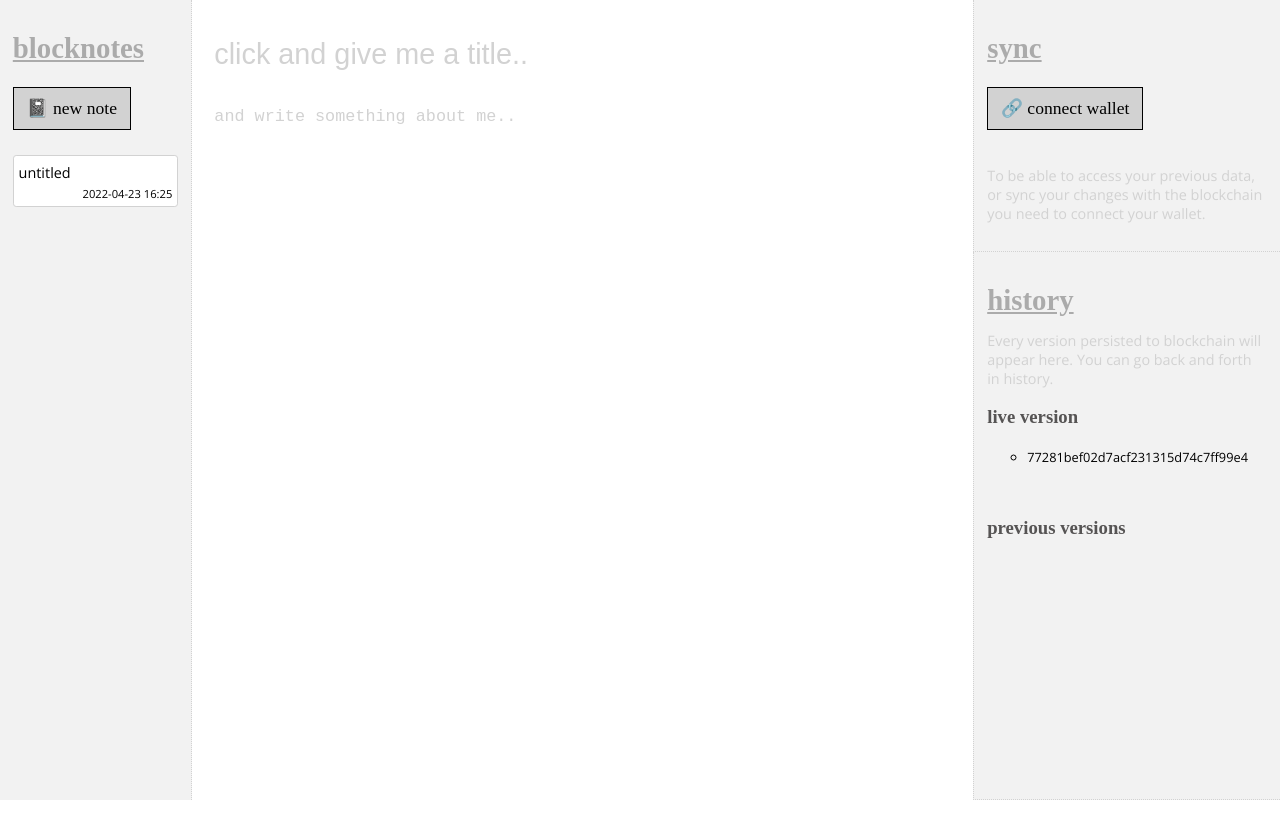
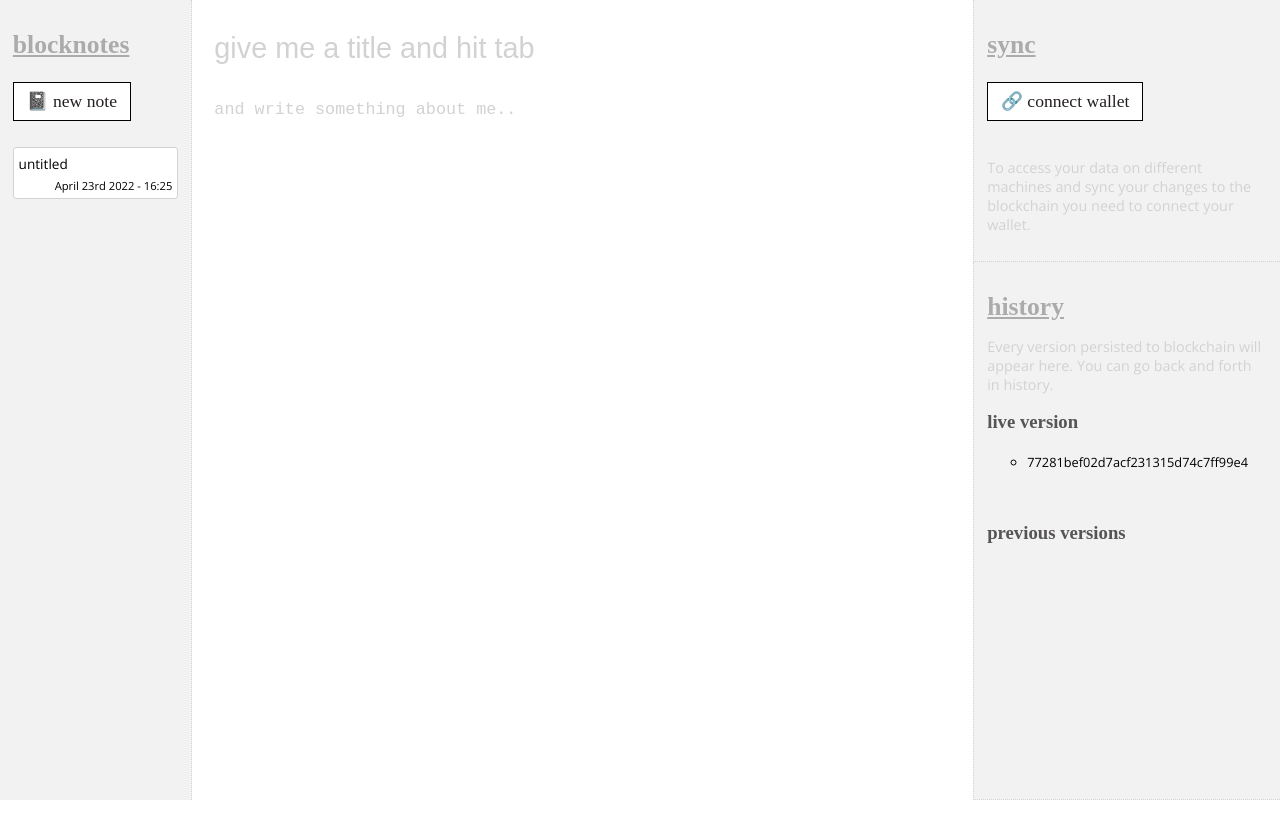
Before and after one commit to thisiscetin/blocknotes, a React (Create React App) app in the folder client/: page / in a window 1280 px wide. Built offline with nearby package versions, Linux system fonts and the light colour scheme; a web font is replaced by a local one.

Commit message:
visual changes

```diff
--- a/client/src/app/hooks.ts
+++ b/client/src/app/hooks.ts
@@ -2,6 +2,5 @@ import { useDispatch, useSelector } from "react-redux";
 import type { TypedUseSelectorHook } from "react-redux";
 import type { RootState, AppDispatch } from "./store";
 
-// Use throughout your app instead of plain `useDispatch` and `useSelector`
 export const useAppDispatch = () => useDispatch<AppDispatch>();
 export const useAppSelector: TypedUseSelectorHook<RootState> = useSelector;
--- a/client/src/components/Button.tsx
+++ b/client/src/components/Button.tsx
@@ -1,18 +1,18 @@
 import styled from "styled-components/macro";
 
 const Button = styled.button`
-  padding: 0.6rem 0.8rem;
+  padding: 0.5rem 0.8rem;
   font-size: 1.1rem;
   margin: 1.4rem 0;
   transition: 0.2s;
-  background-color: #d2d2d2;
+  background-color: white;
   border: 0.1rem solid black;
-  color: black;
+  color: #241f1f;
 
   cursor: pointer;
 
   :hover {
-    background-color: #a2a2a2;
+    background-color: #d2d2d2;
   }
 `;
 
--- a/client/src/components/Header.tsx
+++ b/client/src/components/Header.tsx
@@ -1,7 +1,7 @@
 import styled from "styled-components/macro";
 
 const Header = styled.h1`
-  font-size: 1.8rem;
+  font-size: 1.6rem;
   margin-bottom: 0;
   text-decoration: underline;
   color: #ababab;
--- a/client/src/components/Navigation.tsx
+++ b/client/src/components/Navigation.tsx
@@ -50,7 +50,7 @@ const FirstLine = styled.div`
 `;
 
 const Title = styled.p`
-  font-size: 0.9rem;
+  font-size: 0.85rem;
   margin: 0.1rem 0;
 `;
 
@@ -108,7 +108,7 @@ export default function () {
             ) : null}
           </FirstLine>
           <Time>
-            {moment.unix(note.createdAt).local().format("YYYY-MM-DD HH:mm")}
+            {moment.unix(note.createdAt).local().format("MMMM Do YYYY - HH:mm")}
           </Time>
         </Line>
       ))}
--- a/client/src/components/Title.tsx
+++ b/client/src/components/Title.tsx
@@ -5,7 +5,7 @@ const Title = styled.input`
   font-weight: bold;
   border: none;
   padding: 0.6rem;
-  margin-top: 1rem;
+  margin-top: 0.6rem;
 
   :focus {
     outline: none;
@@ -25,7 +25,8 @@ interface TitleProps {
 export default function ({ title, onTitleChange }: TitleProps) {
   return (
     <Title
-      placeholder="click and give me a title.."
+      autoFocus
+      placeholder="give me a title and hit tab"
       value={title}
       onChange={(e) => onTitleChange(e.target.value)}
     />
--- a/client/src/features/sync/SyncPane.tsx
+++ b/client/src/features/sync/SyncPane.tsx
@@ -23,7 +23,7 @@ export default function () {
       <Button>🔗 connect wallet</Button>
 
       <Desc>
-        To be able to access your previous data, or sync your changes with the
+        To access your data on different machines and sync your changes to the
         blockchain you need to connect your wallet.
       </Desc>
     </Sync>
```
